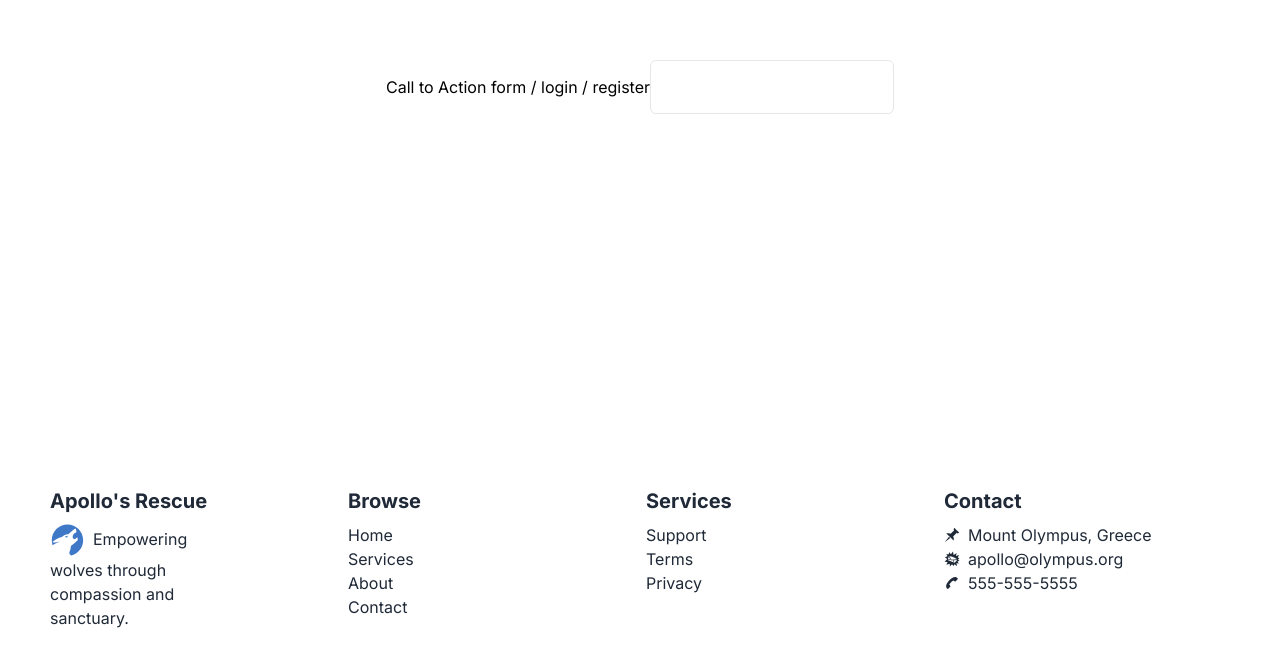
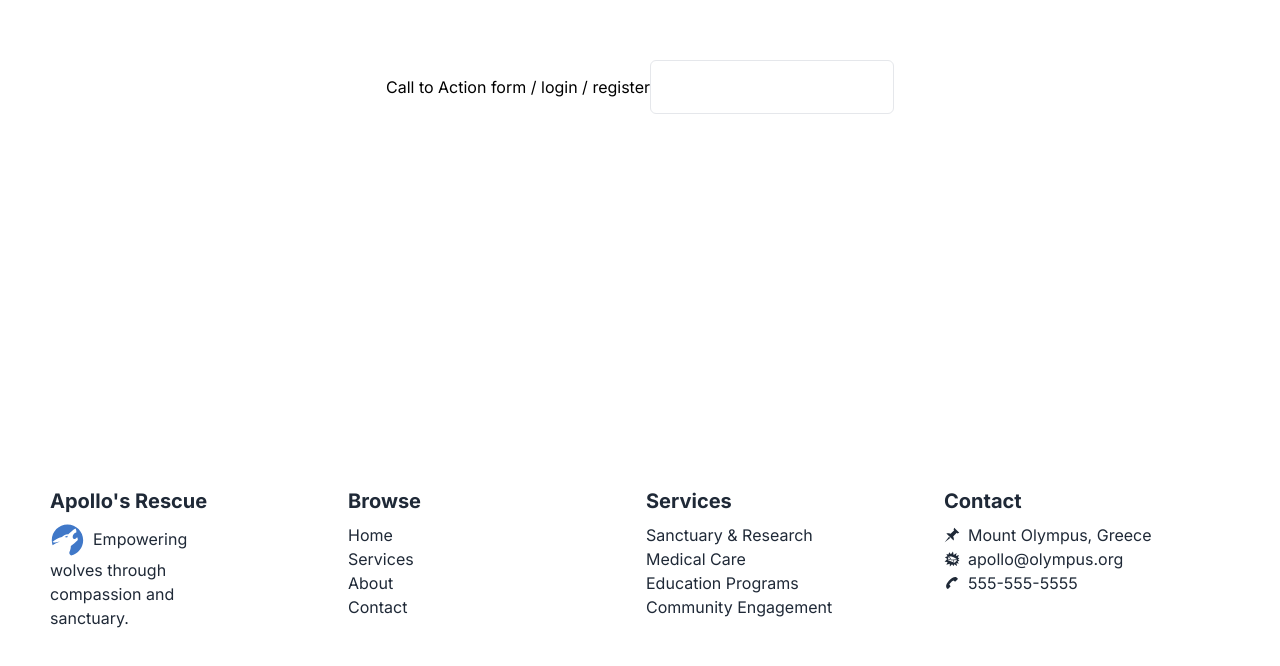
Before and after one commit to Endeyr/small-business-webpage, a Next.js app: page / in a window 1280 px wide. Shown: the part 3164-3830 px from the top of the page. Built offline with nearby package versions, Linux system fonts and the light colour scheme.

Commit message:
add services to footer

```diff
--- a/app/components/footer/index.tsx
+++ b/app/components/footer/index.tsx
@@ -58,9 +58,10 @@ const Footer = () => {
 				<div className="flex flex-col justify-start items-start gap-2 w-full h-full">
 					<h2 className="font-bold capitalize text-xl">Services</h2>
 					<ul className="flex flex-col" role="list">
-						<li>Support</li>
-						<li>Terms</li>
-						<li>Privacy</li>
+						<li>Sanctuary & Research</li>
+						<li>Medical Care</li>
+						<li>Education Programs</li>
+						<li>Community Engagement</li>
 					</ul>
 				</div>
 				<div className="flex flex-col justify-start items-start gap-2 w-full h-full">
```
